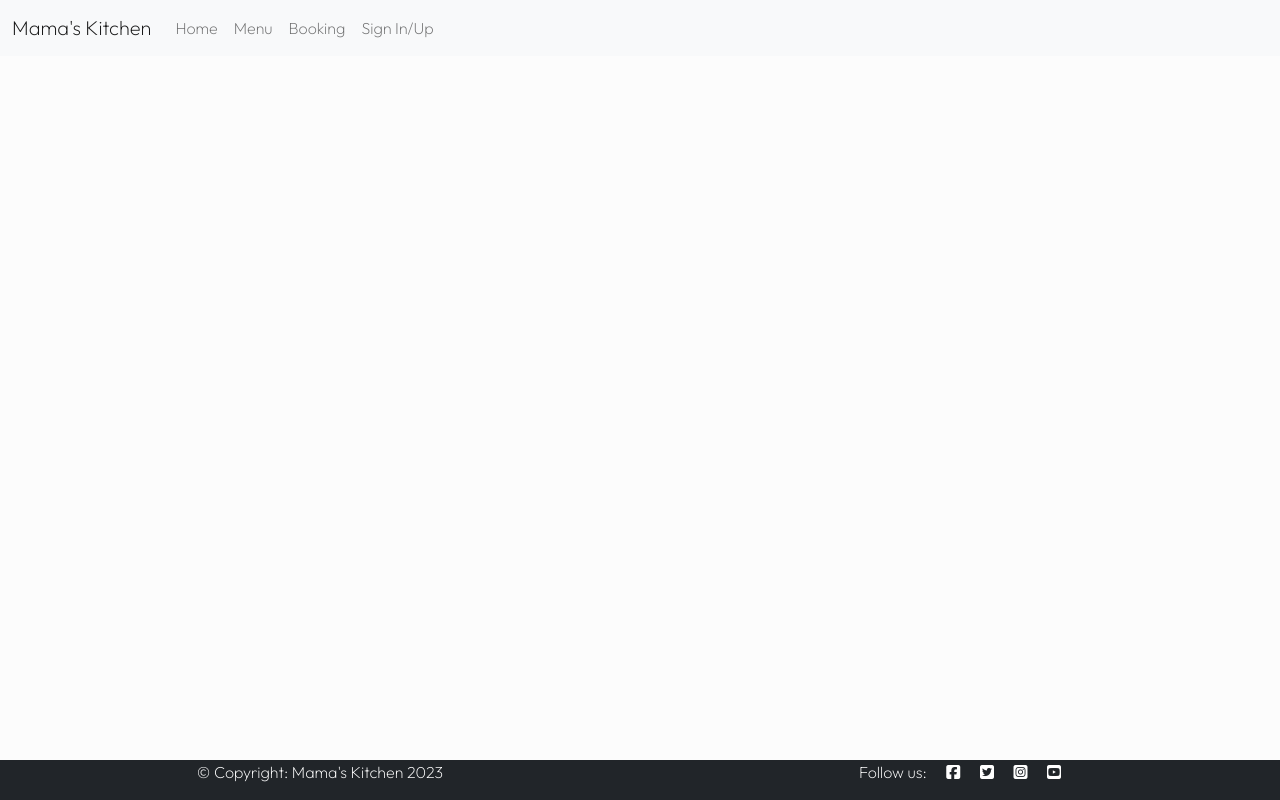
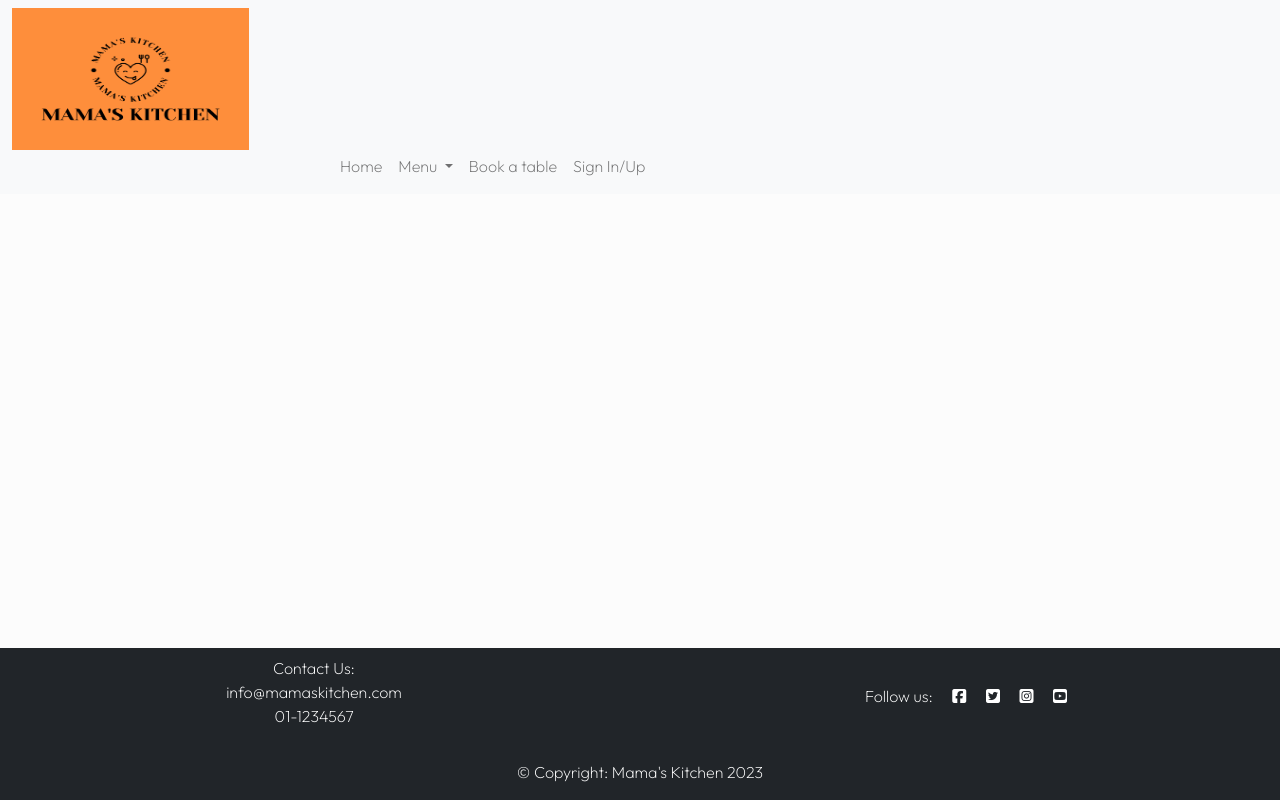
Before and after one commit to Roybin0/mamaskitchen, a Django app: page / in a window 1280 px wide. Run offline with Django 3.2, Linux system fonts and the light colour scheme; some libraries are stand-ins or nearby versions.

Commit message:
Add footer and logo to base.html

```diff
--- a/static/css/style.css
+++ b/static/css/style.css
@@ -9,3 +9,10 @@ body {
     color: #3a3a3a;
     background-color: #fcfcfc;
 }
+
+/* Logo */
+
+#logo {
+    height: 80%;
+    width: 80%;
+}
--- a/templates/base.html
+++ b/templates/base.html
@@ -25,26 +25,45 @@
 
     <nav class="navbar fixed-top navbar-expand-lg bg-light">
         <div class="container-fluid">
-            <a class="navbar-brand" href="{% url 'home' %}" id="">Mama's Kitchen</a>
+            <div class="row">
+                <div class="col-md-3 col-sm-12">
+                    <a class="navbar-brand" href="{% url 'home' %}">
+                        <img id="logo" class="" src="{% static 'images/mamas-kitchen-logo.png'%}" alt="Mama's Kitchen">
+                    </a>
+                </div>
+
+                <div class="col align-self-end">
+
                     <button class="navbar-toggler" type="button" data-bs-toggle="collapse" data-bs-target="#navbarNav"
                     aria-controls="navbarNav" aria-expanded="false" aria-label="Toggle navigation">
                     <span class="navbar-toggler-icon"></span>
                     </button>
+
                     <div class="collapse navbar-collapse" id="navbarNav">
                         <ul class="navbar-nav">
                             <li class="nav-item">
                                 <a class="nav-link" href="#">Home</a>
                             </li>
-                    <li class="nav-item">
-                        <a class="nav-link" href="#">Menu</a>
+                            <li class="nav-item dropdown">
+                                <a class="nav-link dropdown-toggle" href="#" role="button" data-bs-toggle="dropdown" aria-expanded="false">
+                                    Menu
+                                </a>
+                                <ul class="dropdown-menu">
+                                    <li><a class="dropdown-item" href="#">Mains Menu</a></li>
+                                    <li><a class="dropdown-item" href="#">Dessert Menu</a></li>
+                                    <li><a class="dropdown-item" href="#">Drinks Menu</a></li>
+                                </ul>
                             </li>
                             <li class="nav-item">
-                        <a class="nav-link" href="#">Booking</a>
+                                <a class="nav-link" href="#">Book a table</a>
                             </li>
                             <li class="nav-item">
                                 <a class="nav-link" href="#">Sign In/Up</a>
                             </li>
                         </ul>
+                    </div>
+                </div>
+
             </div>
         </div>
     </nav>
@@ -55,14 +74,21 @@
         {% endblock content %}
     </main>
 
-    <footer class="footer fixed-bottom bg-dark">
-        <div class="row g-0">
-            <p class="col-6 text-center text-white">&copy; Copyright: Mama's Kitchen 2023</p>
-            <p class="col-6 text-center text-white">Follow us: <i class="fab fa-facebook-square ms-3"></i>
+    <footer class="g-0 fixed-bottom bg-dark container-fluid text-center">
+        <div class="row align-items-center">
+            <div class="col-md-6 col-sm-12 text-white mt-2">
+                <p>Contact Us:</br>
+                info@mamaskitchen.com</br>
+                01-1234567</p>
+            </div>
+            <div class="col-md-6 col-sm-12 text-white">Follow us: <i class="fab fa-facebook-square ms-3"></i>
                 <i class="fab fa-twitter-square ms-3"></i>
                 <i class="fab fa-instagram-square ms-3"></i>
                 <i class="fab fa-youtube-square ms-3"></i>
-            </p>
+            </div>
+        </div>
+        <div class="row">
+            <p class="col text-center text-white mt-3">&copy; Copyright: Mama's Kitchen 2023</p>
         </div>
     </footer>
 
```
Lines whose indentation alone changed are shown as unchanged.
